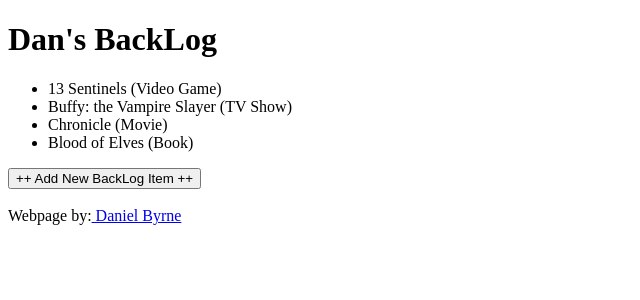
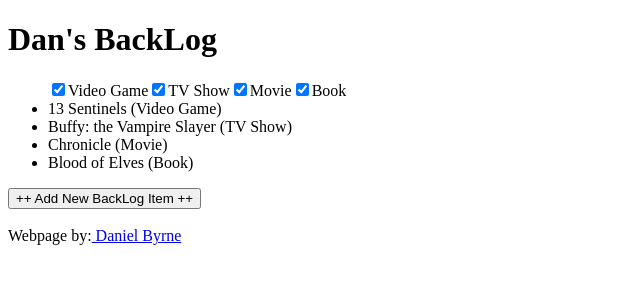
Before and after one commit to dbyrne978/backlog, a React (Create React App) app: page / in a window 1280 px wide. Shown: the top 300 px of the page, without its empty margins (0-640 px from the left). Built offline with nearby package versions, Linux system fonts and the light colour scheme.

Commit message:
Add capability to filter by medium

```diff
--- a/src/components/MediaEleContainer.js
+++ b/src/components/MediaEleContainer.js
@@ -1,12 +1,26 @@
 import React from 'react'
+import { useState } from "react"
 import MediaEle from './MediaEle'
+import MediaEleFilterByMedium from './MediaEleFilterByMedium'
 
 const MediaEleContainer = (props) => {
-  const mediaObjArr = Object.values(props)
+  const allMediumValues = ["Video Game","TV Show","Movie","Book"]
+  const [mediumsToDisplay, setMediumsToDisplay] = useState(allMediumValues)
+
+  const fullMediaObjArr = Object.values(props)
+  const filteredMediaObjArr = fullMediaObjArr.filter(
+    mediaObj => mediumsToDisplay.includes(mediaObj.medium)
+  )
+
 
   return (
     <ul className="media-ele-container">
-      {mediaObjArr.map(mediaObj =>
+      <MediaEleFilterByMedium
+        mediumsToDisplay={mediumsToDisplay}
+        setMediumsToDisplay={setMediumsToDisplay}
+      />
+
+      {filteredMediaObjArr.map(mediaObj =>
         <MediaEle key={mediaObj.id} mediaObj={mediaObj} />
       )}
     </ul>
--- /dev/null
+++ b/src/components/MediaEleFilterByMedium.js
@@ -0,0 +1,55 @@
+import React from 'react'
+import { useState } from "react"
+
+const MediaEleFilterByMedium = ({ mediumsToDisplay, setMediumsToDisplay }) => {
+    const handleCheckboxChange = (event) => {
+      let checkboxValue = event.target.value
+      if (mediumsToDisplay.includes(checkboxValue)) {
+        setMediumsToDisplay(
+          mediumsToDisplay.filter(medium => medium != checkboxValue)
+        )
+      } else setMediumsToDisplay(mediumsToDisplay.concat(checkboxValue))
+    }
+
+    return(
+      <div className="media-ele-filter-by-medium">
+        <input
+          type="checkbox"
+          id="Video Game"
+          value="Video Game"
+          onChange={handleCheckboxChange}
+          checked={mediumsToDisplay.includes("Video Game")}
+        />
+        <label htmlFor="Video Game">Video Game</label>
+
+        <input
+          type="checkbox"
+          id="TV Show"
+          value="TV Show"
+          onChange={handleCheckboxChange}
+          checked={mediumsToDisplay.includes("TV Show")}
+        />
+        <label htmlFor="TV Show">TV Show</label>
+
+        <input
+          type="checkbox"
+          id="Movie"
+          value="Movie"
+          onChange={handleCheckboxChange}
+          checked={mediumsToDisplay.includes("Movie")}
+        />
+        <label htmlFor="Movie">Movie</label>
+
+        <input
+          type="checkbox"
+          id="Book"
+          value="Book"
+          onChange={handleCheckboxChange}
+          checked={mediumsToDisplay.includes("Book")}
+        />
+        <label htmlFor="Book">Book</label>
+      </div>
+    )
+  }
+
+export default MediaEleFilterByMedium
--- a/src/components/NewItemAdder.js
+++ b/src/components/NewItemAdder.js
@@ -5,6 +5,7 @@ import { useState } from "react"
 const NewItemAdder = ({ stateVars, setStateVars }) => {
   const [isAddingNewItem, setIsAddingNewItem] = useState(false)
   const [newMediaObj, setNewMediaObj] = useState({
+    id: stateVars.idCounter,
     title: "Title",
     medium: "Video Game"
   })
@@ -36,6 +37,7 @@ const NewItemAdder = ({ stateVars, setStateVars }) => {
 
     // reset NewItemAdder states to default
     setNewMediaObj({
+      id: stateVars.idCounter +1,
       title: "Title",
       medium: "Video Game"
     })
```
